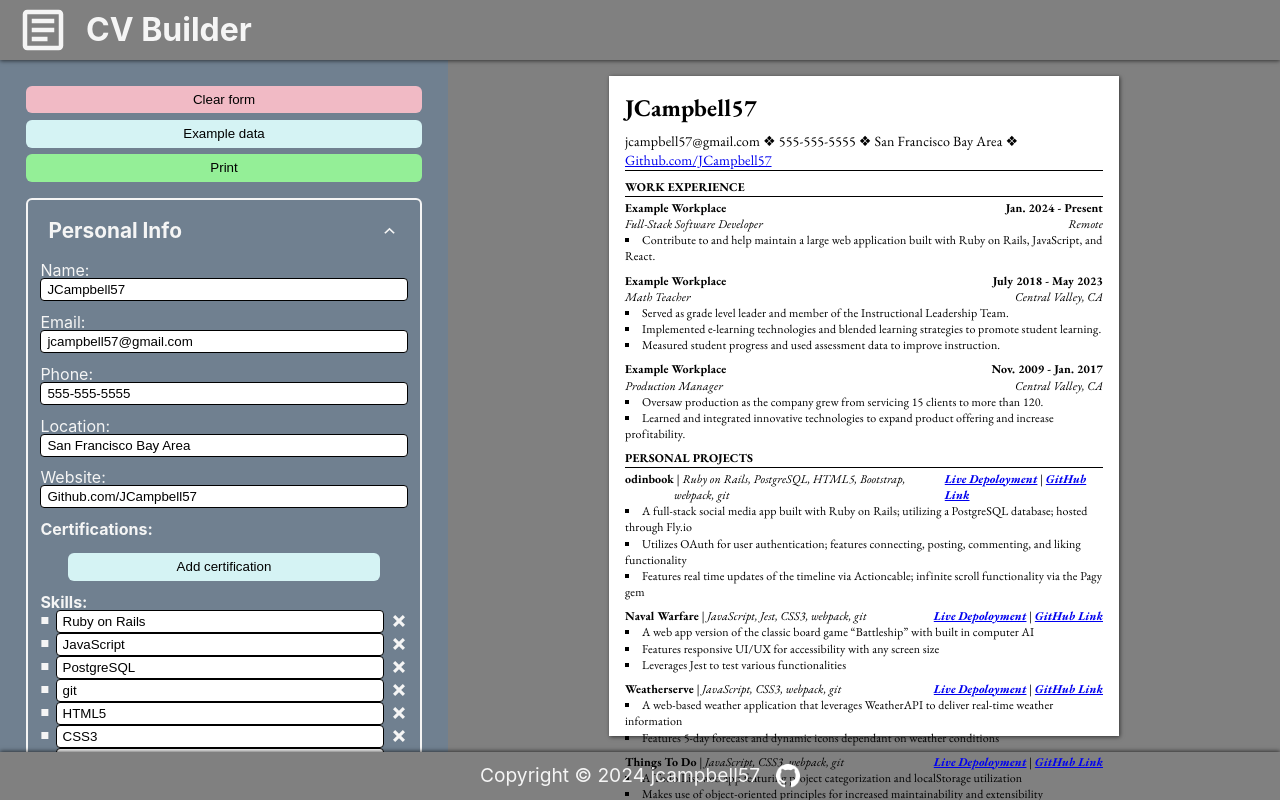
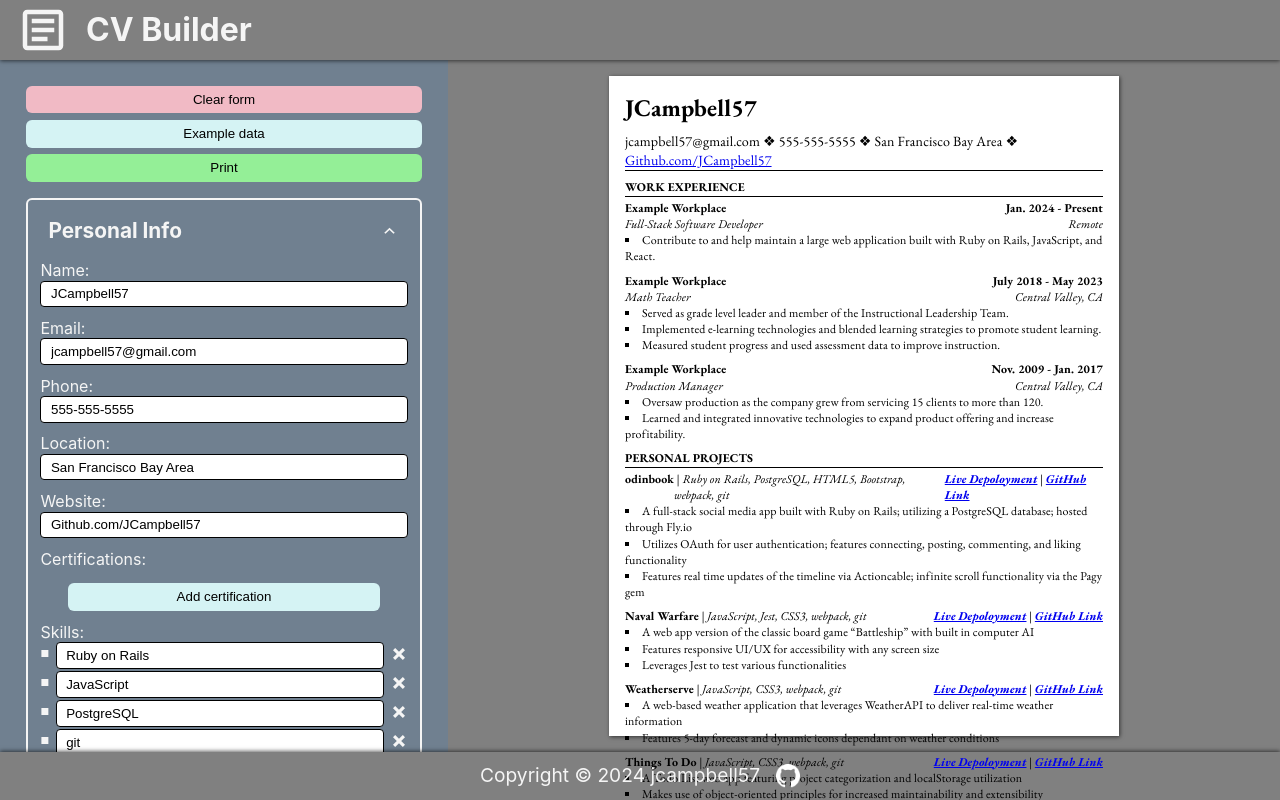
Before and after one commit to jcampbell57/cv-builder, a React app: page / in a window 1280 px wide. Both pictures are taken after a click on the element "Personal Info". Shown: the top 800 px of the page. Built offline with nearby package versions, Linux system fonts and the light colour scheme; the HTML template or start-up script is replaced by a standard one.

Commit message:
update form styling

```diff
--- a/src/components/EducationFieldset.jsx
+++ b/src/components/EducationFieldset.jsx
@@ -80,7 +80,7 @@ function EducationFieldset({
   return (
     <fieldset className='mainFieldset'>
       <div className='dropdownContainer' onClick={toggleCollapse}>
-        <legend>Education</legend>
+        <legend className='fieldsetHeader'>Education</legend>
         <img src={isCollapsed ? chevron_down : chevron_up} alt={isCollapsed ? 'Expand' : 'Collapse'} className='chevronIcon'></img>
       </div>
       {!isCollapsed && (
@@ -135,7 +135,7 @@ function EducationFieldset({
                   />
                 </label>
                 <fieldset>
-                  <legend>Details:</legend>
+                  <legend className='detailsLabel'>Details:</legend>
                   <ul>
                     {edu.details.map((detail, detailIndex) => (
                       <li className='formListElement' key={detail.key}>
--- a/src/components/ExperienceFieldset.jsx
+++ b/src/components/ExperienceFieldset.jsx
@@ -75,12 +75,13 @@ function ExperienceFieldset({
     details.splice(detailIndex, 1)
     updatedExperience[expIndex].details = details
     setExperience(updatedExperience)
+    localStorage.setItem('resumeFormExperience', JSON.stringify(updatedExperience))
   }
 
   return (
     <fieldset className='mainFieldset'>
       <div className='dropdownContainer' onClick={toggleCollapse}>
-        <legend>Experience</legend>
+        <legend className='fieldsetHeader'>Experience</legend>
         <img src={isCollapsed ? chevron_down : chevron_up} alt={isCollapsed ? 'Expand' : 'Collapse'} className='chevronIcon'></img>
       </div>
       {!isCollapsed && (
@@ -146,7 +147,7 @@ function ExperienceFieldset({
                   />
                 </label>
                 <fieldset>
-                  <legend>Details:</legend>
+                  <legend className='detailsLabel'>Details:</legend>
                   <ul>
                     {exp.details.map((detail, detailIndex) => (
                       <li className='formListElement' key={detail.key}>
--- a/src/components/GeneralFieldset.jsx
+++ b/src/components/GeneralFieldset.jsx
@@ -116,7 +116,7 @@ function GeneralFieldset({
   return (
     <fieldset className='mainFieldset'>
       <div className='dropdownContainer' onClick={toggleCollapse}>
-        <legend>Personal Info</legend>
+        <legend className='fieldsetHeader'>Personal Info</legend>
         <img src={isCollapsed ? chevron_down : chevron_up} alt={isCollapsed ? 'Expand' : 'Collapse'} className='chevronIcon'></img>
       </div>
       {!isCollapsed && (
@@ -177,7 +177,7 @@ function GeneralFieldset({
             />
           </label>
           <fieldset>
-            <legend>Certifications:</legend>
+            <legend className='certificationsLabel'>Certifications:</legend>
             <ul>
               {certifications.map((certification, certificationIndex) => (
                 <li className='formListElement' key={`${name}Certification${certificationIndex}`}>
@@ -202,7 +202,7 @@ function GeneralFieldset({
             </div>
           </fieldset>
           <fieldset>
-            <legend>Skills:</legend>
+            <legend className='skillsLabel'>Skills:</legend>
             <ul>
               {skills.map((skill, skillIndex) => (
                 <li className='formListElement' key={`${name}Skill${skillIndex}`}>
@@ -228,7 +228,7 @@ function GeneralFieldset({
             </div>
           </fieldset>
           <fieldset>
-            <legend>Interests:</legend>
+            <legend className='interestsLabel'>Interests:</legend>
             <ul>
               {interests.map((interest, interestIndex) => (
                 <li className='formListElement' key={`${name}Interest${interestIndex}`}>
--- a/src/components/ProjectsFieldset.jsx
+++ b/src/components/ProjectsFieldset.jsx
@@ -102,7 +102,7 @@ function ProjectsFieldset({
   return (
     <fieldset className='mainFieldset'>
       <div className='dropdownContainer' onClick={toggleCollapse}>
-        <legend>Projects</legend>
+        <legend className='fieldsetHeader'>Projects</legend>
         <img src={isCollapsed ? chevron_down : chevron_up} alt={isCollapsed ? 'Expand' : 'Collapse'} className='chevronIcon'></img>
       </div>
       {!isCollapsed && (
@@ -146,7 +146,7 @@ function ProjectsFieldset({
                   />
                 </label>
                 <fieldset>
-                  <legend>Skills:</legend>
+                  <legend className='skillsLabel'>Skills:</legend>
                   <ul>
                     {proj.skills.map((skill, skillIndex) => (
                       <li className='formListElement' key={skillIndex}>
@@ -172,7 +172,7 @@ function ProjectsFieldset({
                   </div>
                 </fieldset>
                 <fieldset>
-                  <legend>Details:</legend>
+                  <legend className='detailsLabel'>Details:</legend>
                   <ul>
                     {proj.details.map((detail, detailIndex) => (
                       <li className='formListElement' key={detail.key}>
--- a/src/styles/style.css
+++ b/src/styles/style.css
@@ -213,7 +213,7 @@ header {
     background-color: var(--active);
   }
 
-  legend {
+  .fieldsetHeader {
     font-weight: bold;
   }
 
@@ -256,7 +256,8 @@ header {
 
   input,
   textarea {
-    padding: 3px 6px;
+    padding: 0.3rem 0.6rem;
+    margin-top: 0.15rem;
 
     border: 1px solid black;
     border-radius: 4px;
```
